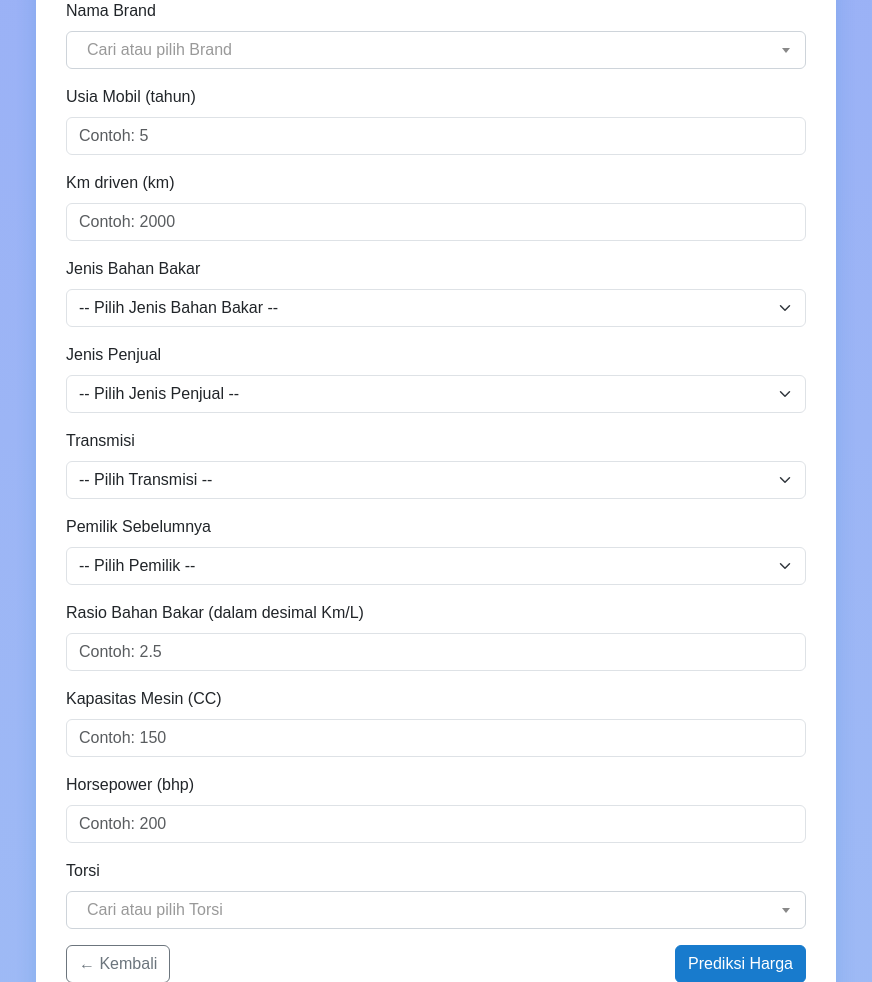
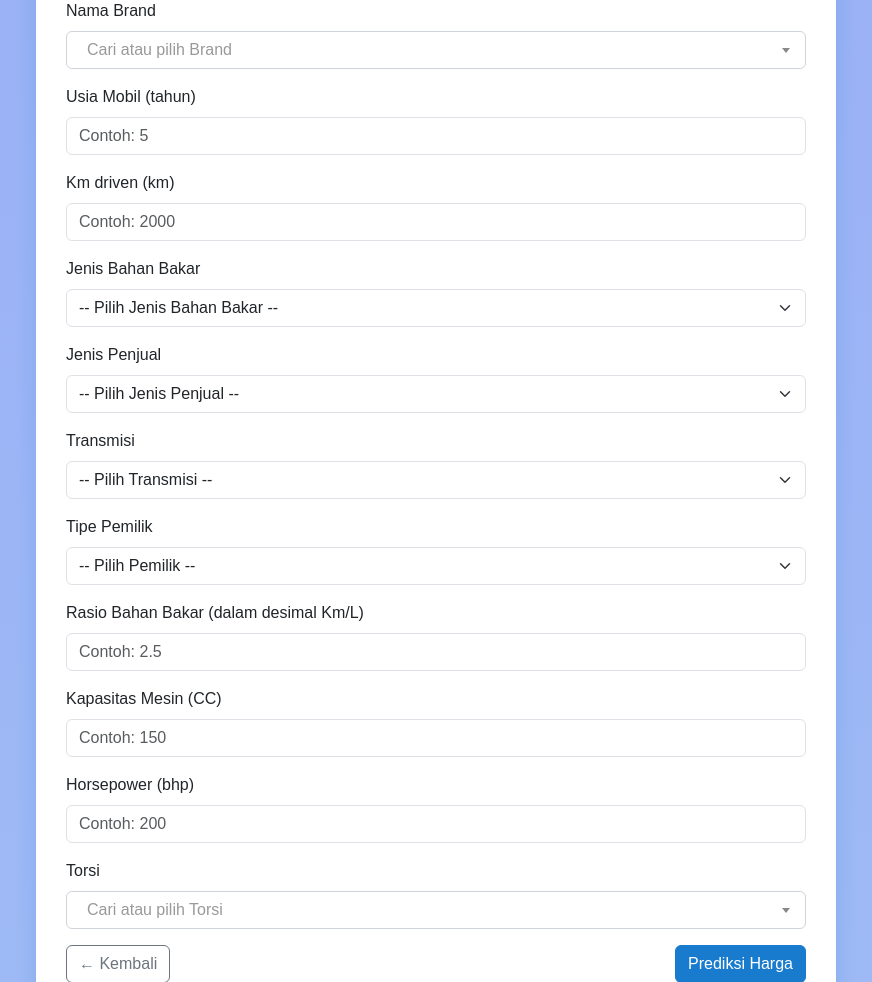
Before and after one commit to Waxomoly/AIML-Proyek-Akhir, a Flask app: page /form in a window 1280 px wide. Shown: the part 213-1195 px from the top of the page, without its empty margins (204-1076 px from the left). Run offline with Flask 3, Linux system fonts and the light colour scheme; some libraries are stand-ins or nearby versions.

Commit message:
chore: change label for owner

```diff
--- a/main.py
+++ b/main.py
@@ -1,4 +1,4 @@
-from flask import Flask, render_template, request, redirect, url_for, session
+from flask import Flask, render_template, request, redirect, url_for, session, jsonify
 import random
 import skops.io as sio
 import pandas as pd
@@ -26,7 +26,7 @@ def predict():
     seller_type = request.form.get('seller_type')
     transmission = request.form.get('transmission')
     owner = request.form.get('owner')
-    mileage = request.form.get('mileage')
+    mileage = request.form.get('rasioBahanBakar')
     engine = request.form.get('engine')
     max_power = request.form.get('max_power')
     torque = request.form.get('torque')
--- a/templates/form.html
+++ b/templates/form.html
@@ -142,7 +142,7 @@
 
         <!-- OWNER -->
         <div class="mb-3">
-          <label class="form-label">Pemilik Sebelumnya</label>
+          <label class="form-label">Tipe Pemilik</label>
           <select name="owner" class="form-select" required>
             <option disabled selected>-- Pilih Pemilik --</option>
             <option>Tidak Diketahui</option>
```
